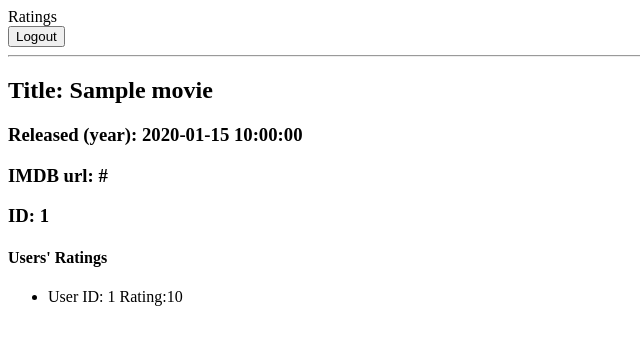
After one commit to cabbageyful/ratings, a Python web app: template templates/ind_movie.html in a window 1280 px wide. The commit adds this page. Shown: the top 345 px of the page, without its empty margins (0-640 px from the left). Run offline with Jinja, Linux system fonts and the light colour scheme; the template is opened without the code that fills it: most values are stand-ins (such as "Sample title", 1, 10 or a date in 2020).

Commit message:
Started adding individual movie info on lin, need to add python/flask code to route.

```diff
--- a/server.py
+++ b/server.py
@@ -115,7 +115,13 @@ def get_indivdual_user(user_id):
 
     return render_template("ind_user.html", user=user)
 
+@app.route('/movies')
+def movie_list():
+    """Show list of movies."""
 
+    movies = Movie.query.order_by(Movie.title).all()
+
+    return render_template("movies.html", movies=movies)
 
 if __name__ == "__main__":
     # We have to set debug=True here, since it has to be True at the
--- a/templates/base.html
+++ b/templates/base.html
@@ -14,6 +14,9 @@
 
     <hr>
 
+<!-- Wrap the flash messages in a div for styling -->
+
+    <div id='flash'>
       {% with messages = get_flashed_messages() %}
         {% if messages %}
           <ul class=flashes>
@@ -23,6 +26,7 @@
           </ul>
         {% endif %}
       {% endwith %}
+    </div>
 
     {% block content %} put your content here {% endblock %}
 
--- /dev/null
+++ b/templates/ind_movie.html
@@ -0,0 +1,21 @@
+{% extends 'base.html' %}
+{% block content %}
+
+<h2 id="movie-title">Title: {{ movie.title }}</h2>
+
+        <!-- Add individual tags -->
+    <h3 id="zipcode">Released (year): {{ movie.released_at }}</h3>
+    <h3 id="imbd-link"> IMDB url: {{ movie.imdb_url }}</h3>
+    <h3 id ="movie-id"> ID: {{ movie.movie_id }}</h3>
+
+    <h4 id="ratings">Users' Ratings</h4>
+
+    {% for rating in movie.ratings %}
+
+        <ul>
+            <li>User ID: {{rating.user_id}} Rating:{{ rating.score }}</li>
+        </ul>
+
+    {% endfor %}
+
+{% endblock %}
--- a/templates/user_list.html
+++ b/templates/user_list.html
@@ -11,8 +11,7 @@
             </a>
         </li>
     {% endfor %}
+
 </ul>
-<!-- if click on user.user_id, then go to page to show individual information
- -->
 
 {% endblock %}
```
Also changed, not shown: templates/ind_user.html (+6 -11 lines), templates/movies.html (added, +17 -0 lines). Lines whose indentation alone changed are shown as unchanged.
